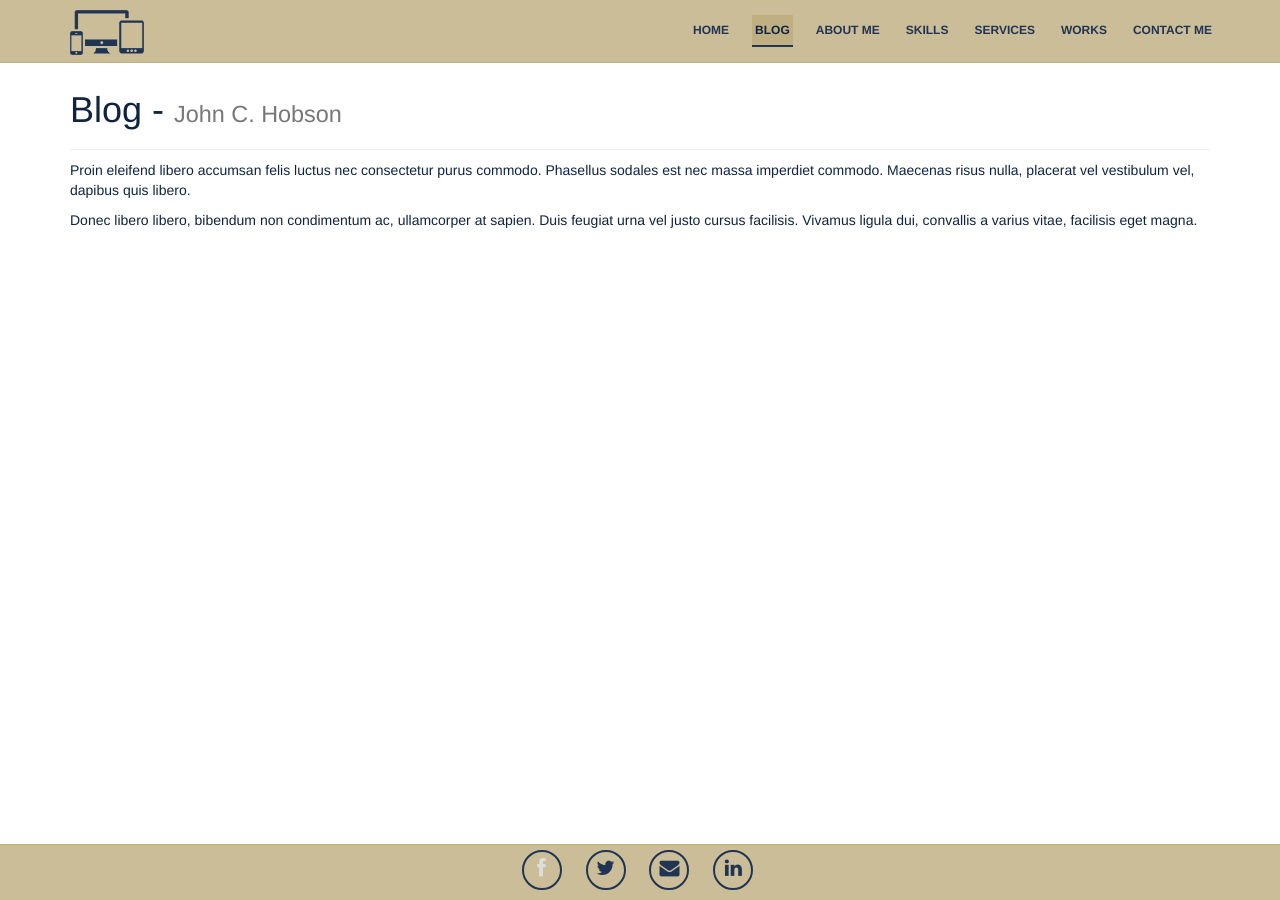
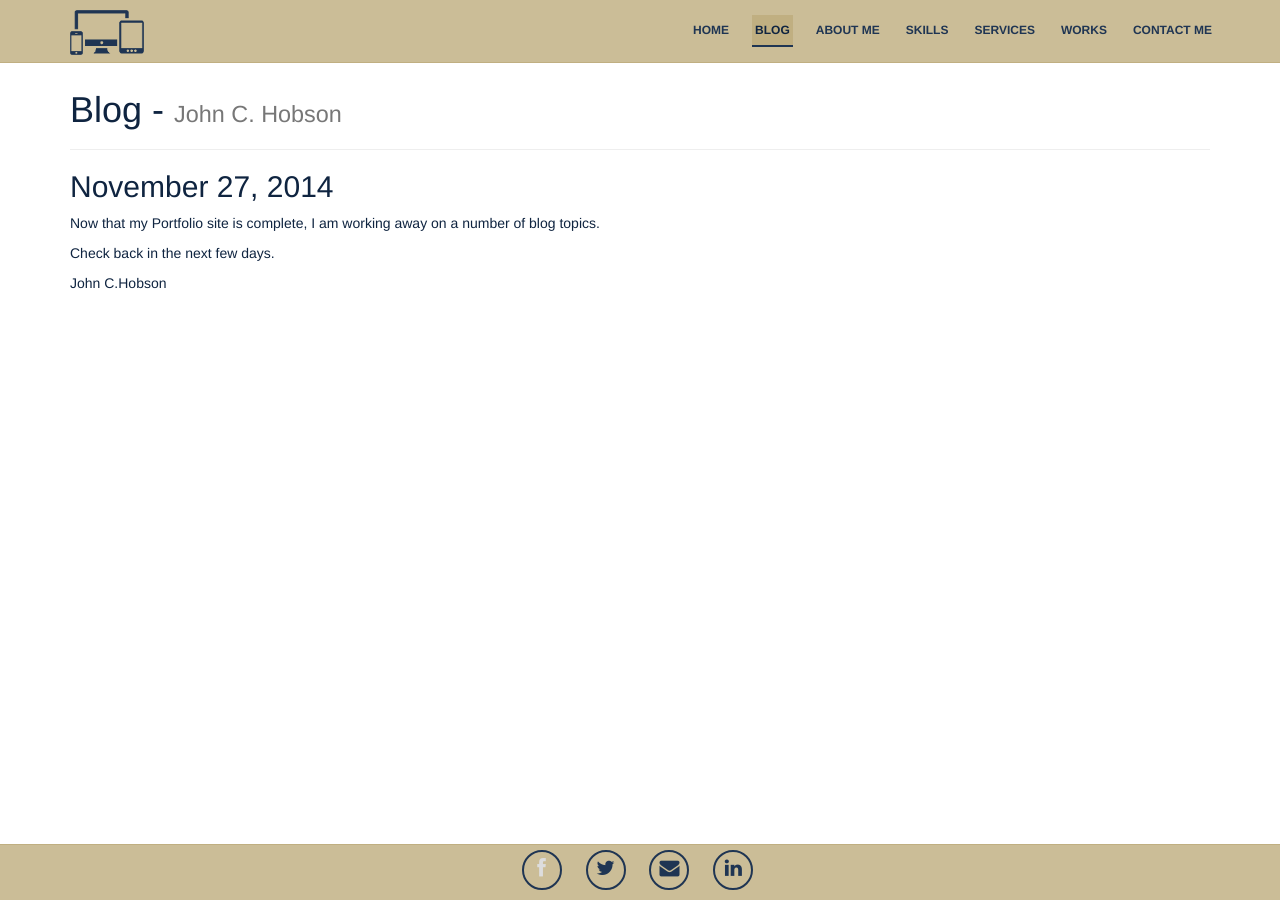
Before and after one commit to MrHobbie/mrhobbie.github.io, a Jekyll site: the page built from index.md, in a window 1280 px wide. Built offline with Jekyll 4.4.1, drawn with Linux system fonts in a browser that asks for light colours.

Commit message:
Updated index.md

```diff
--- a/index.md
+++ b/index.md
@@ -4,6 +4,10 @@ layout: default
 ---
 
 
-Proin eleifend libero accumsan felis luctus nec consectetur purus commodo. Phasellus sodales est nec massa imperdiet commodo. Maecenas risus nulla, placerat vel vestibulum vel, dapibus quis libero.
+## November 27, 2014
 
-Donec libero libero, bibendum non condimentum ac, ullamcorper at sapien. Duis feugiat urna vel justo cursus facilisis. Vivamus ligula dui, convallis a varius vitae, facilisis eget magna.
+Now that my Portfolio site is complete, I am working away on a number of blog topics.
+
+Check back in the next few days.
+
+John C.Hobson
```
